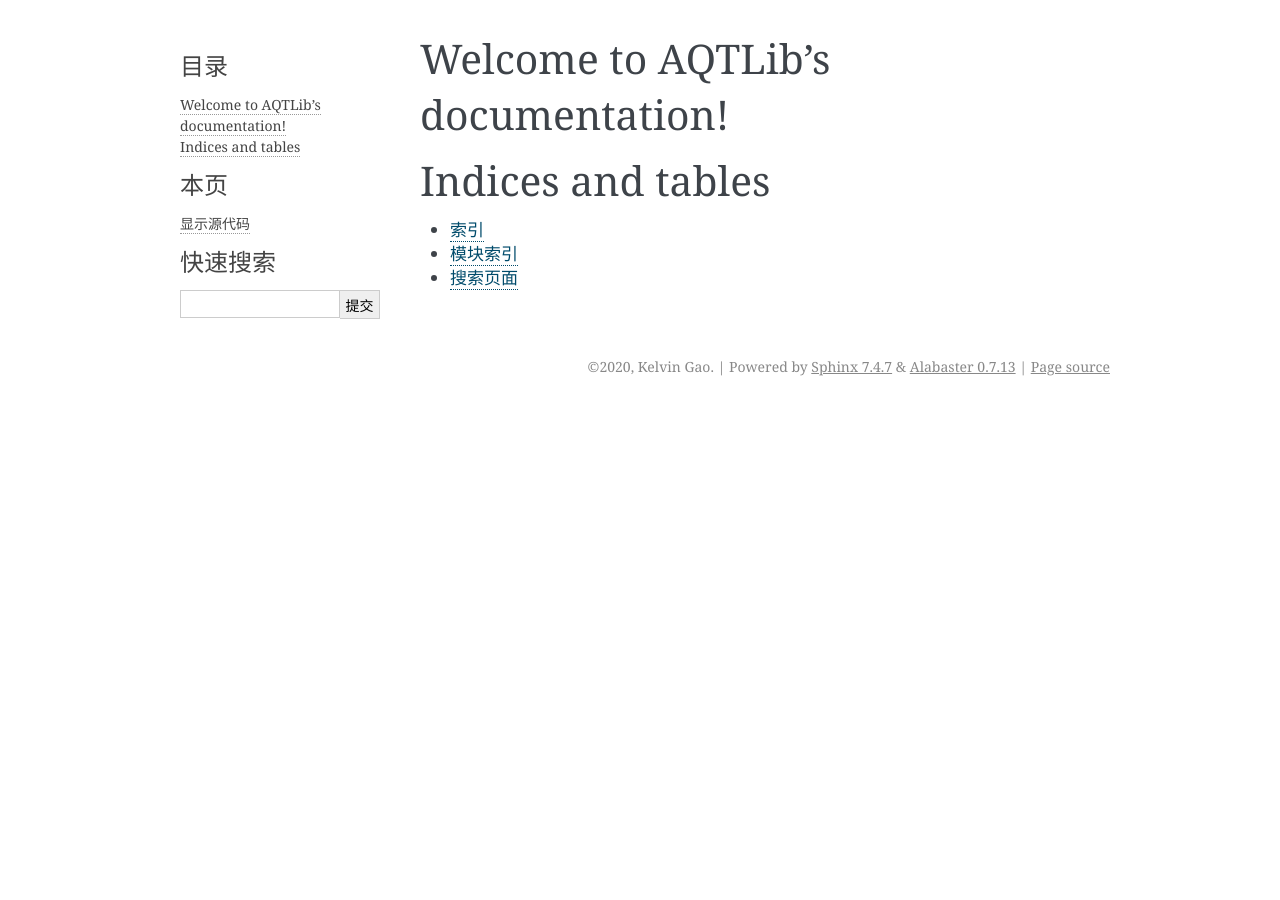
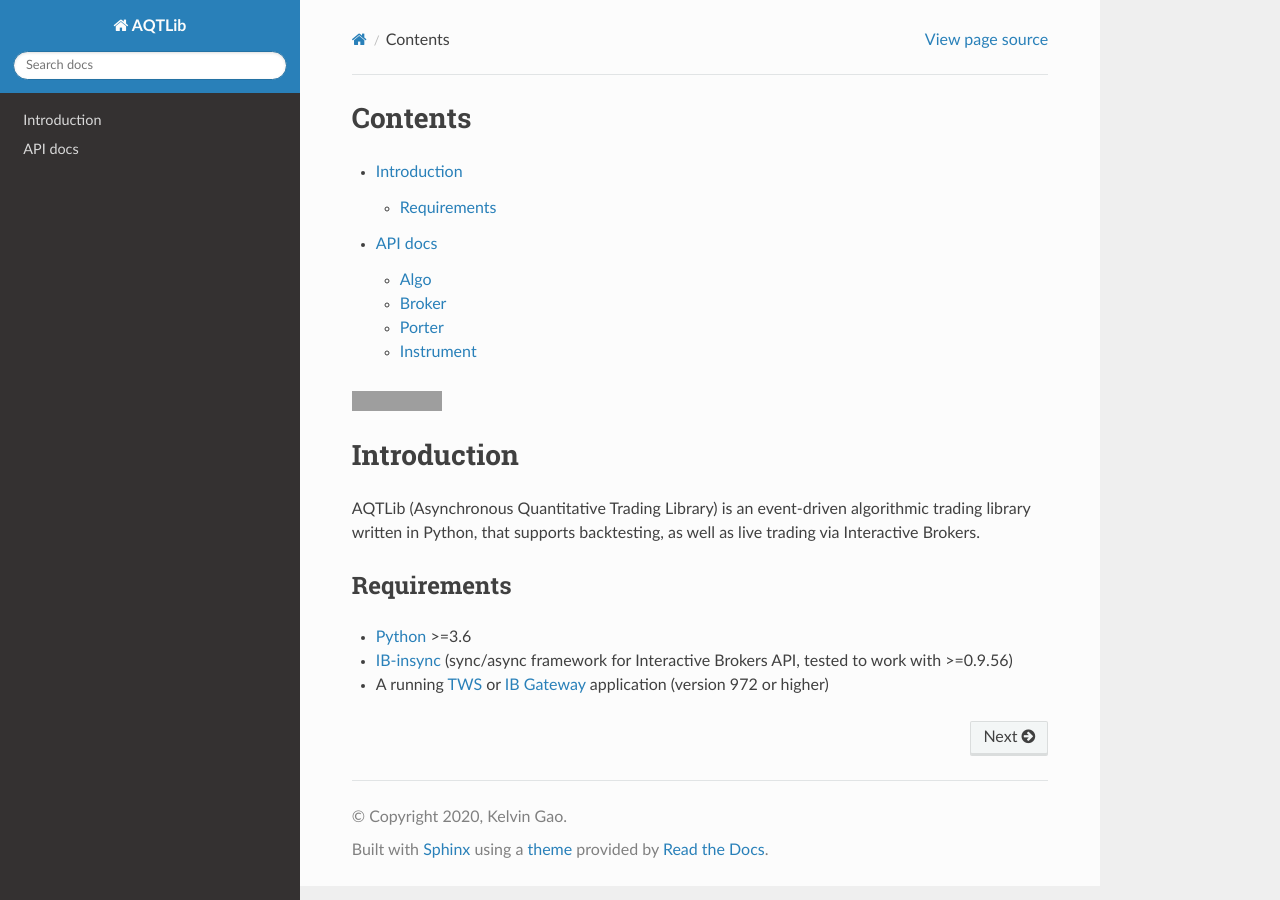
Before and after one commit to kelvingao/AQTLib, a Sphinx documentation site: the page built from docs/index.rst, in a window 1280 px wide. Built offline with Sphinx 7.4.7 and the Read the Docs theme 2.0.0, drawn with Linux system fonts in a browser that asks for light colours; grey boxes are pictures that could not be loaded.

```diff
--- a/README.rst
+++ b/README.rst
@@ -1,5 +1,8 @@
-AQTLib, Pythonic Algorithmic Trading
-=================================================
+|Docs|
+
+Introduction
+============
+
 AQTLib (Asynchronous Quantitative Trading Library) is an event-driven algorithmic trading library written in Python,
 that supports backtesting, as well as live trading via Interactive Brokers.
 
@@ -15,3 +18,8 @@ Requirements
 .. _IB-insync: https://github.com/erdewit/ib_insync
 .. _TWS: https://www.interactivebrokers.com/en/index.php?f=15875
 .. _IB Gateway: https://www.interactivebrokers.com/en/index.php?f=16457
+
+
+.. |Docs| image:: https://readthedocs.org/projects/aqtlib/badge/?version=latest
+   :alt: Documentation Status
+   :target: https://aqtlib.readthedocs.io/en/latest/?badge=latest
--- /dev/null
+++ b/docs/api.rst
@@ -0,0 +1,30 @@
+.. _api:
+
+API docs
+========
+
+Release |release|.
+
+.. toctree::
+   :maxdepth: 3
+   :caption: Modules:
+
+
+Algo
+----
+.. autoclass:: aqtlib.algo.Algo
+
+
+Broker
+------
+.. autoclass:: aqtlib.broker.Broker
+
+
+Porter
+------
+.. autoclass:: aqtlib.porter.Porter
+
+
+Instrument
+----------
+.. autoclass:: aqtlib.instrument.Instrument
--- a/docs/conf.py
+++ b/docs/conf.py
@@ -10,9 +10,9 @@
 # add these directories to sys.path here. If the directory is relative to the
 # documentation root, use os.path.abspath to make it absolute, like shown here.
 #
-# import os
-# import sys
-# sys.path.insert(0, os.path.abspath('.'))
+import os
+import sys
+sys.path.insert(0, os.path.abspath('..'))
 
 
 # -- Project information -----------------------------------------------------
@@ -31,6 +31,9 @@ release = '0.3.2'
 # extensions coming with Sphinx (named 'sphinx.ext.*') or your custom
 # ones.
 extensions = [
+  'sphinx.ext.autodoc',
+  'sphinx.ext.viewcode',
+  'sphinx.ext.napoleon'
 ]
 
 # Add any paths that contain templates here, relative to this directory.
@@ -41,7 +44,7 @@ templates_path = ['_templates']
 #
 # This is also used if you do content translation via gettext catalogs.
 # Usually you set "language" from the command line for these cases.
-language = 'zh_CN'
+language = 'en'
 
 # List of patterns, relative to source directory, that match files and
 # directories to ignore when looking for source files.
@@ -54,7 +57,7 @@ exclude_patterns = ['_build', 'Thumbs.db', '.DS_Store']
 # The theme to use for HTML and HTML Help pages.  See the documentation for
 # a list of builtin themes.
 #
-html_theme = 'alabaster'
+html_theme = 'sphinx_rtd_theme'
 
 # Add any paths that contain custom static files (such as style sheets) here,
 # relative to this directory. They are copied after the builtin static files,
--- a/docs/index.rst
+++ b/docs/index.rst
@@ -1,20 +1,10 @@
-.. AQTLib documentation master file, created by
-   sphinx-quickstart on Mon Nov  9 16:05:46 2020.
-   You can adapt this file completely to your liking, but it should at least
-   contain the root `toctree` directive.
-
-Welcome to AQTLib's documentation!
-==================================
+Contents
+========
 
 .. toctree::
    :maxdepth: 2
-   :caption: Contents:
 
+   readme
+   api
 
-
-Indices and tables
-==================
-
-* :ref:`genindex`
-* :ref:`modindex`
-* :ref:`search`
+.. include:: ../README.rst
--- /dev/null
+++ b/docs/readme.rst
@@ -0,0 +1,2 @@
+
+.. include:: ../README.rst
--- a/requirements.txt
+++ b/requirements.txt
@@ -2,3 +2,4 @@ ib_insync>=0.9.56
 sqlalchemy>=1.3.10
 pandas>=0.25.1
 apgsa>=0.0.4
+colorlog>=4.2.1
```
